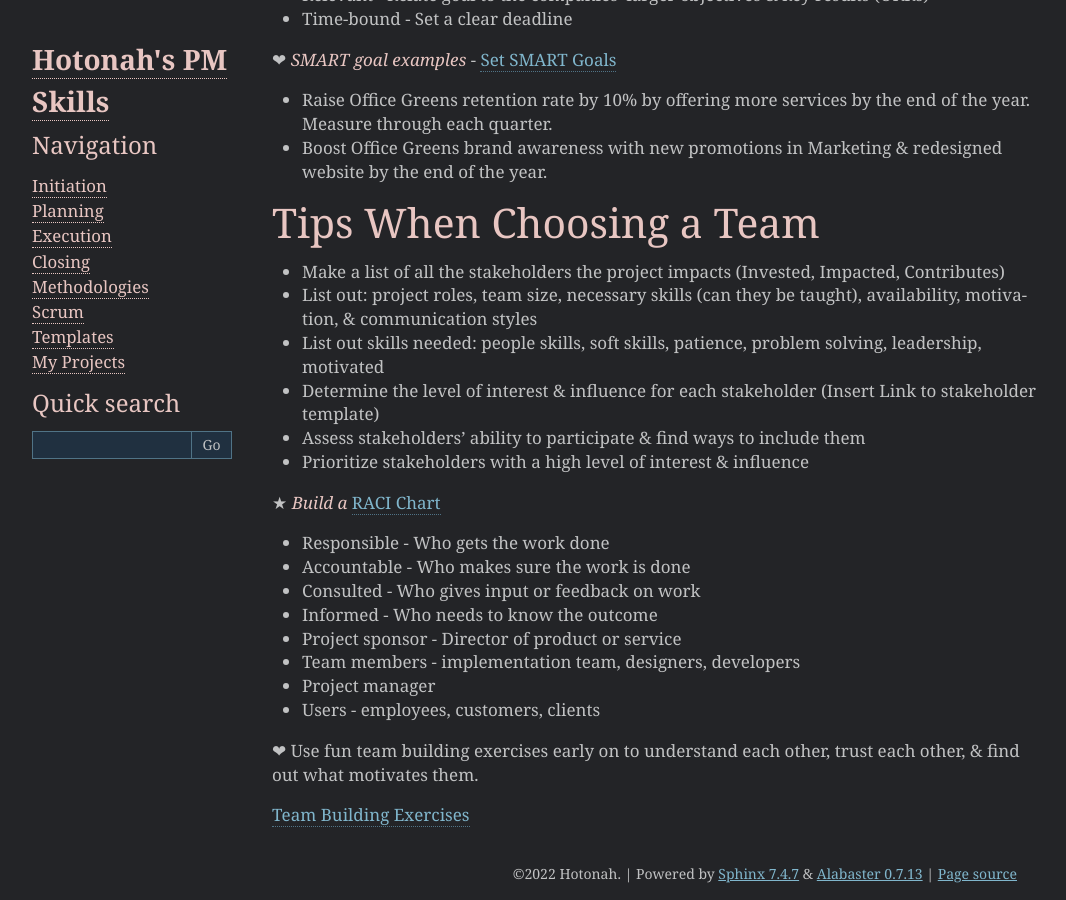
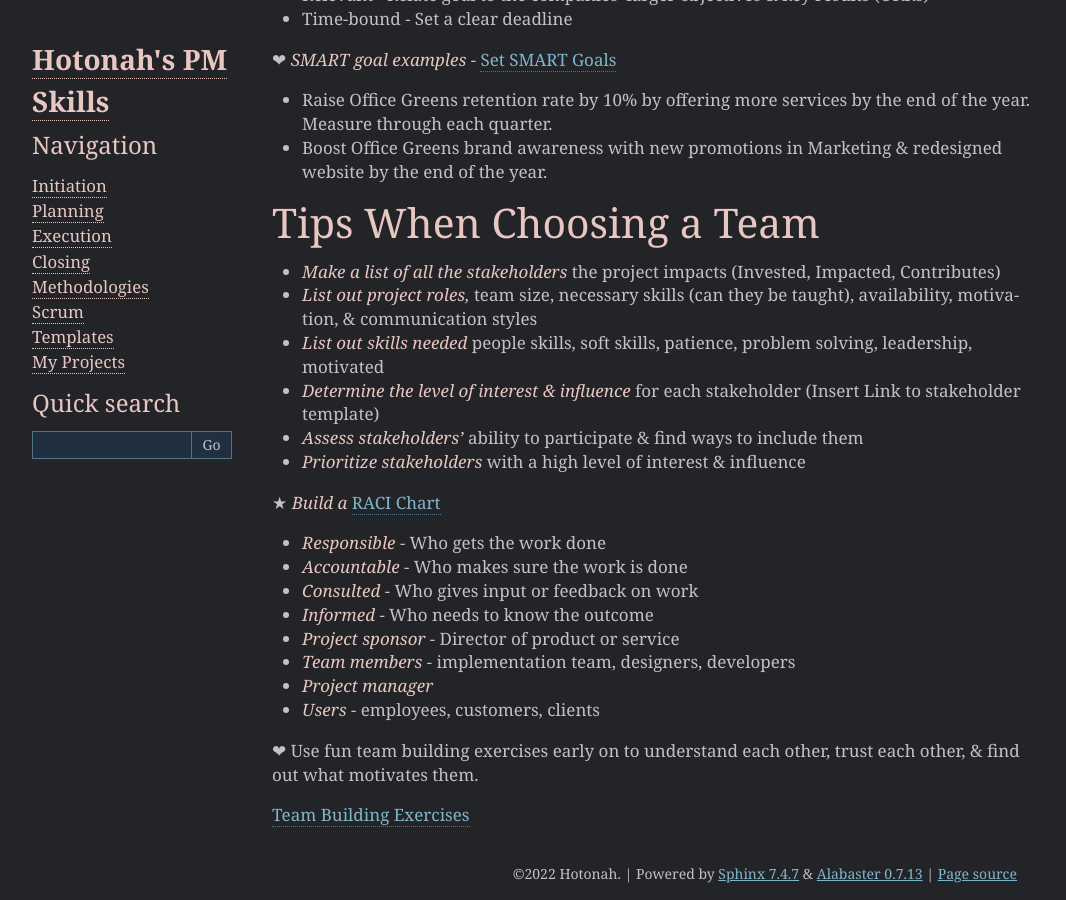
Before and after one commit to Hotonah/hotonah.github.io, a Sphinx documentation site: the page built from source/initiation.txt, in a window 1280 px wide and 900 px high, scrolled down 3244 px. Shown: the whole window, without its empty margins (93-1159 px from the left). Built offline with Sphinx 7.4.7, drawn with Linux system fonts in a browser that asks for light colours.

Commit message:
Update initiation.txt

```diff
--- a/source/initiation.txt
+++ b/source/initiation.txt
@@ -131,24 +131,24 @@ Setting Goals
 
 Tips When Choosing a Team
 ===========================
-* Make a list of all the stakeholders the project impacts (Invested, Impacted, Contributes)
-* List out: project roles, team size, necessary skills (can they be taught), availability, motivation, & communication styles
-* List out skills needed: people skills, soft skills, patience, problem solving, leadership, motivated
-* Determine the level of interest & influence for each stakeholder (Insert Link to stakeholder template)
-* Assess stakeholders' ability to participate & find ways to include them
-* Prioritize stakeholders with a high level of interest & influence
+* `Make a list of all the stakeholders` the project impacts (Invested, Impacted, Contributes)
+* `List out project roles,` team size, necessary skills (can they be taught), availability, motivation, & communication styles
+* `List out skills needed` people skills, soft skills, patience, problem solving, leadership, motivated
+* `Determine the level of interest & influence` for each stakeholder (Insert Link to stakeholder template)
+* `Assess stakeholders'` ability to participate & find ways to include them
+* `Prioritize stakeholders` with a high level of interest & influence
 
 ★ `Build a` `RACI Chart <https://docs.google.com/spreadsheets/d/1RR6ioh3yStTLRQ5mB3AePeZ8-bzRMoE4pG1ZLhxEb3M/edit?usp=sharing>`_
 
-* Responsible - Who gets the work done
-* Accountable - Who makes sure the work is done
-* Consulted - Who gives input or feedback on work
-* Informed - Who needs to know the outcome
+* `Responsible` - Who gets the work done
+* `Accountable` - Who makes sure the work is done
+* `Consulted` - Who gives input or feedback on work
+* `Informed` - Who needs to know the outcome
 
-* Project sponsor - Director of product or service
-* Team members - implementation team, designers, developers
-* Project manager
-* Users - employees, customers, clients
+* `Project sponsor` - Director of product or service
+* `Team members` - implementation team, designers, developers
+* `Project manager`
+* `Users` - employees, customers, clients
 
 .. image::media/raci.PNG
 
```
